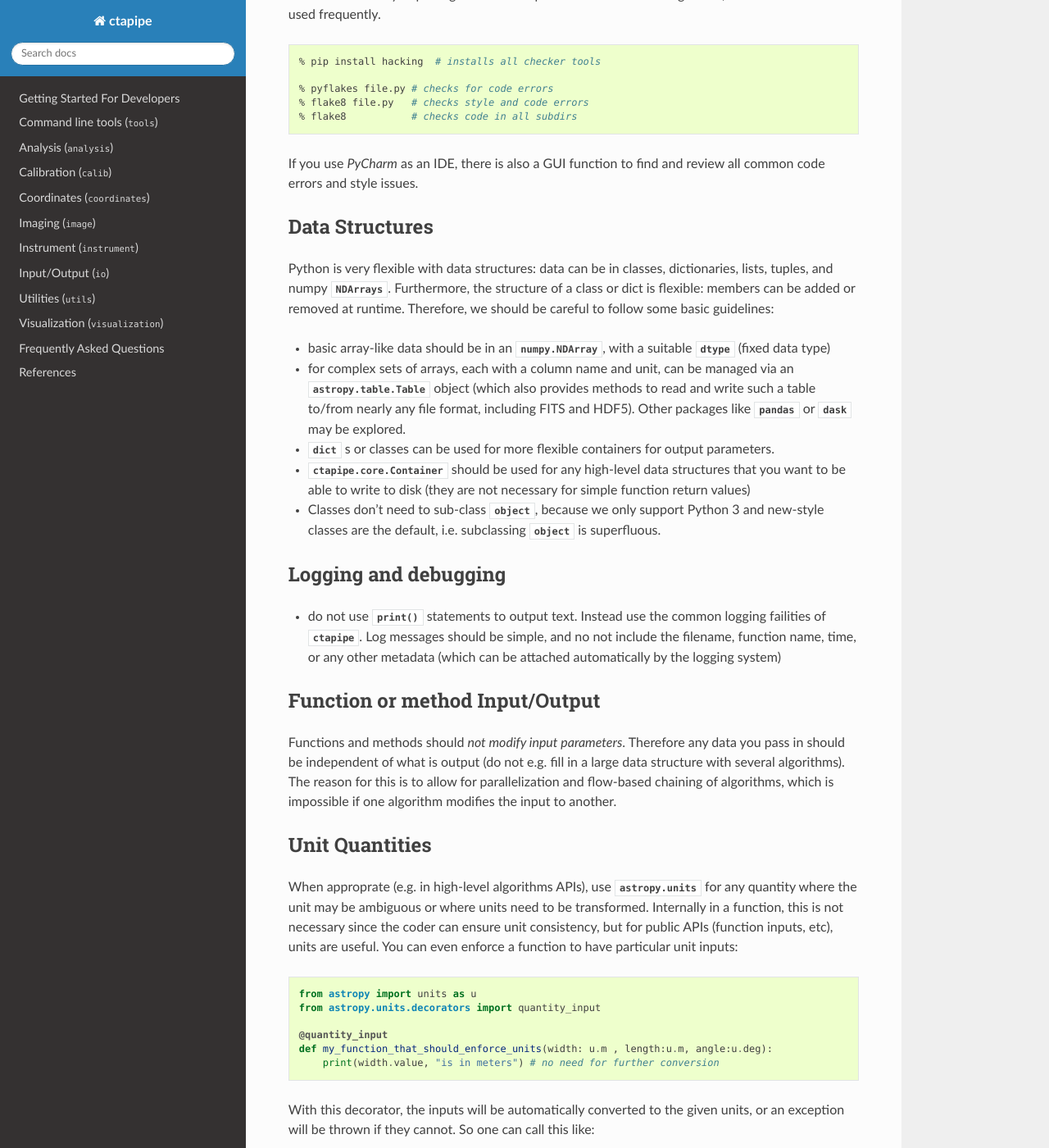
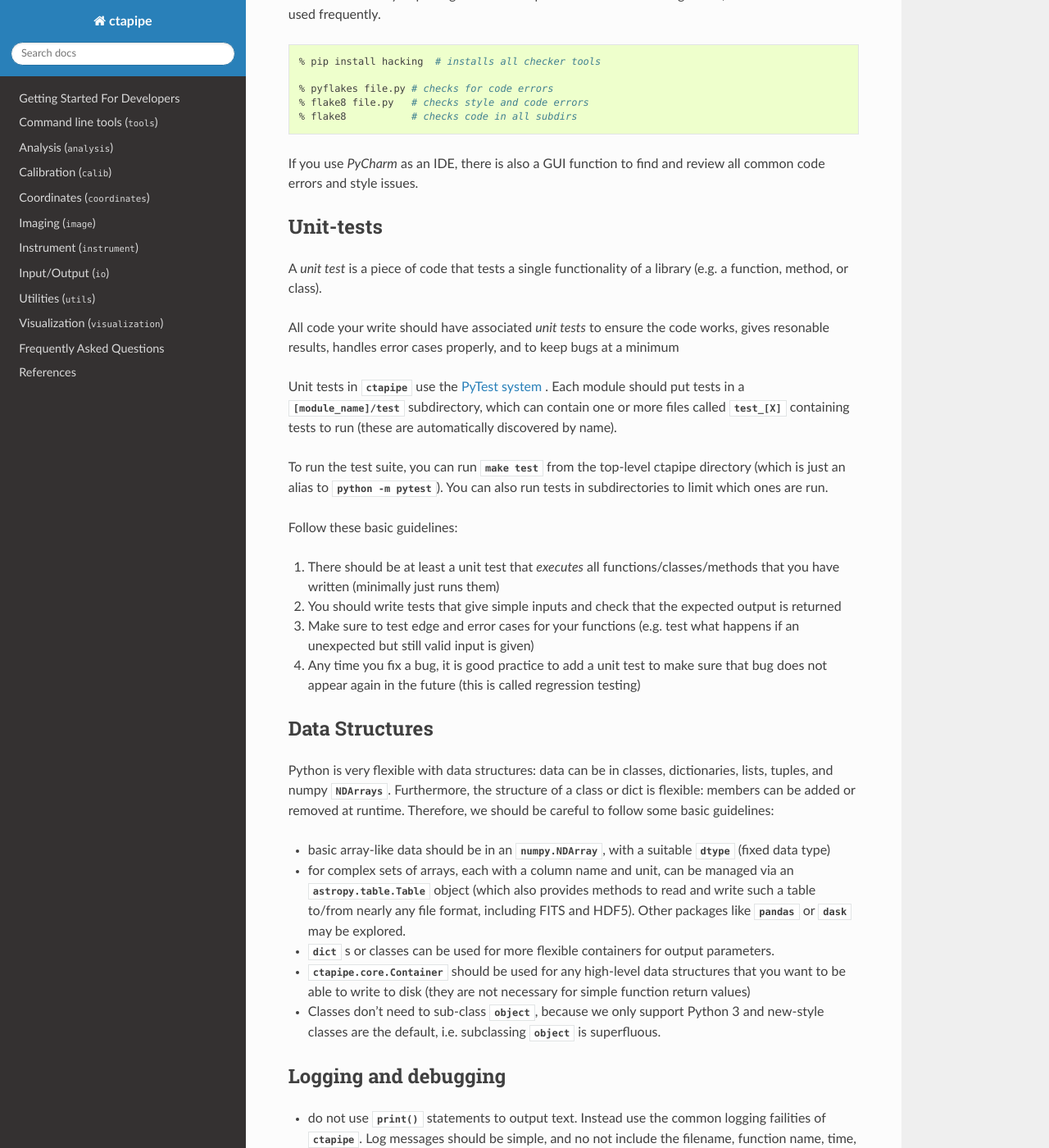
Before and after one commit to cta-observatory/ctapipe, a Sphinx documentation site: the page built from docs/development/code-guidelines.rst, in a window 1280 px wide and 1400 px high, scrolled down 530 px. Shown: the whole window at 82% size. Built offline with Sphinx 7.4.7 and the Read the Docs theme 2.0.0, drawn with Linux system fonts in a browser that asks for light colours; pages that are not in the unit, such as notebooks, are missing from menus; the version number could not be read and is left out; some of the changed text lies outside the part shown.

Commit message:
move unit test section

```diff
--- a/docs/development/code-guidelines.rst
+++ b/docs/development/code-guidelines.rst
@@ -33,6 +33,41 @@ errors, and these should be used frequently.
 
 If you use *PyCharm* as an IDE, there is also a GUI function to find
 and review all common code errors and style issues.
+
+Unit-tests
+----------
+
+A *unit test* is a piece of code that tests a single functionality of
+a library (e.g. a function, method, or class).
+
+All code your write should have associated *unit tests* to ensure the
+code works, gives resonable results, handles error cases properly, and
+to keep bugs at a minimum
+
+Unit tests in `ctapipe` use the `PyTest system
+<http://docs.pytest.org>`_ .  Each module should put tests in a
+`[module_name]/test` subdirectory, which can contain one or more files
+called `test_[X]` containing tests to run (these are automatically
+discovered by name).
+
+To run the test suite, you can run `make test` from the top-level
+ctapipe directory (which is just an alias to `python -m pytest`).  You
+can also run tests in subdirectories to limit which ones are run.
+
+Follow these basic guidelines:
+
+1. There should be at least a unit test that *executes* all
+   functions/classes/methods that you have written (minimally just
+   runs them)
+2. You should write tests that give simple inputs and check that the
+   expected output is returned
+3. Make sure to test edge and error cases for your functions
+   (e.g. test what happens if an unexpected but still valid input is
+   given)
+4. Any time you fix a bug, it is good practice to add a unit test to
+   make sure that bug does not appear again in the future (this is
+   called regression testing)
+
 
 Data Structures
 ---------------
```
Also changed, not shown: other parts of docs/development/code-guidelines.rst (+0 -30 lines).
